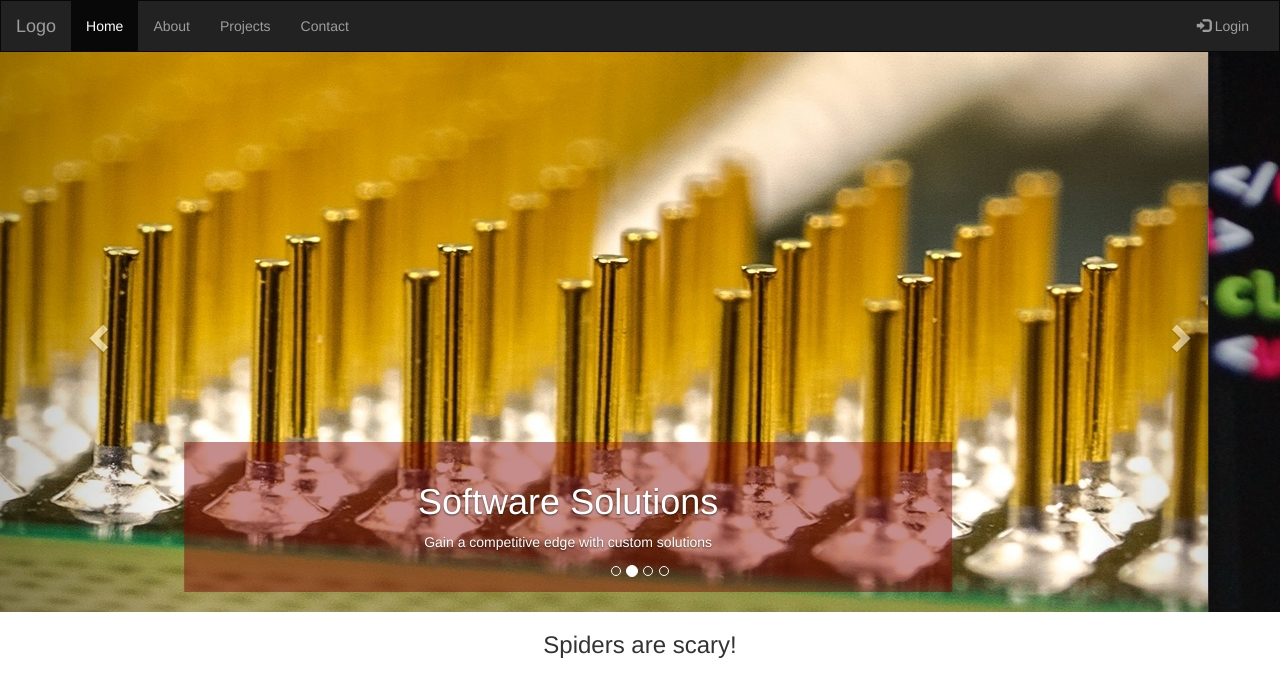
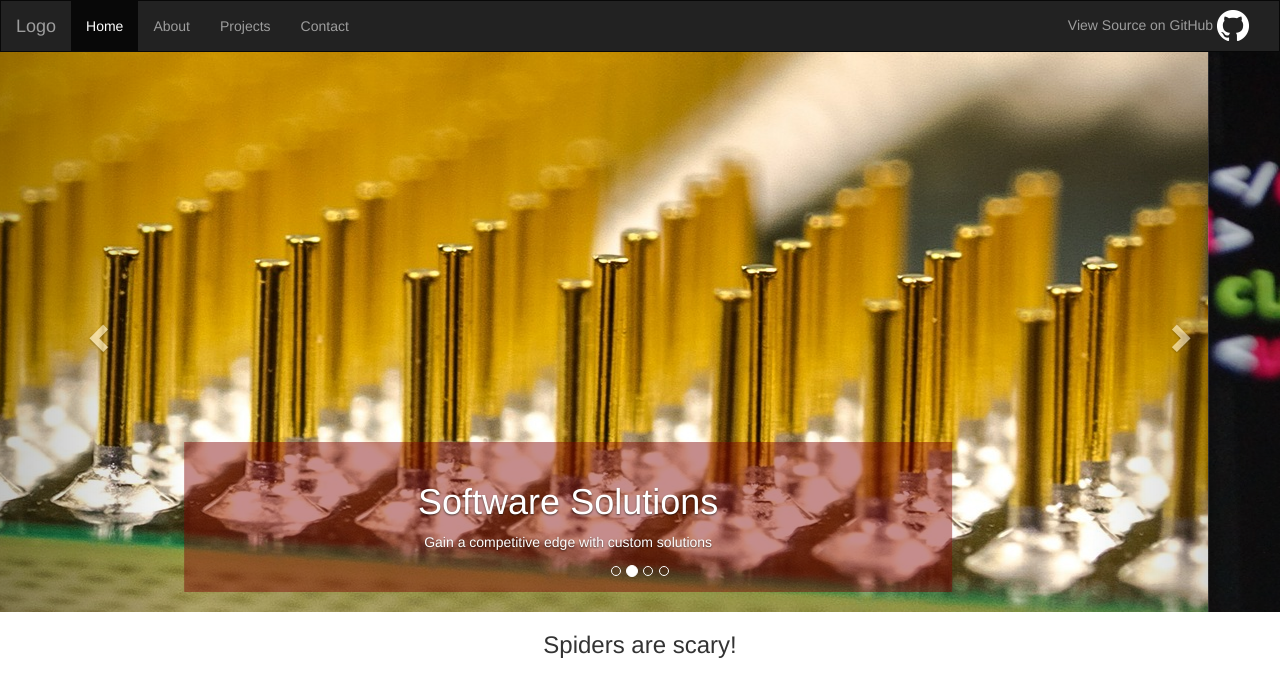
Before and after one commit to arachtivix/wernerwaredotcom, a website: page src/index.html in a window 1280 px wide. Shown: the top 685 px of the page. Drawn offline with nearby package versions, Linux system fonts and the light colour scheme.

Commit message:
Added link to github

```diff
--- a/src/index.html
+++ b/src/index.html
@@ -54,7 +54,9 @@
         <li><a href="#">Contact</a></li>
       </ul>
       <ul class="nav navbar-nav navbar-right">
-        <li><a href="#"><span class="glyphicon glyphicon-log-in"></span> Login</a></li>
+        <li>
+          <a href="https://github.com/arachtivix/wernerwaredotcom" style="padding-top: 9px; padding-bottom: 7px">View Source on GitHub <img src="imgs/GitHub-Mark-Light-32px.png"></a>
+        </li>
       </ul>
     </div>
   </div>
```
Also changed, not shown: src/imgs/GitHub-Mark-Light-32px.png (added), 1 other file.
